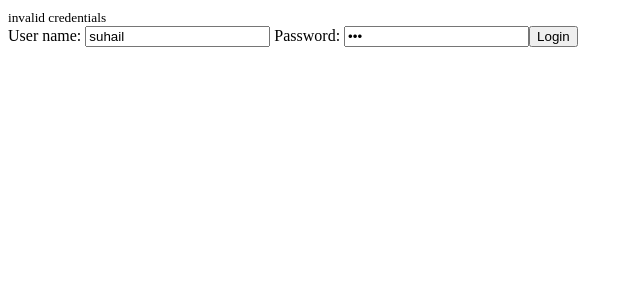
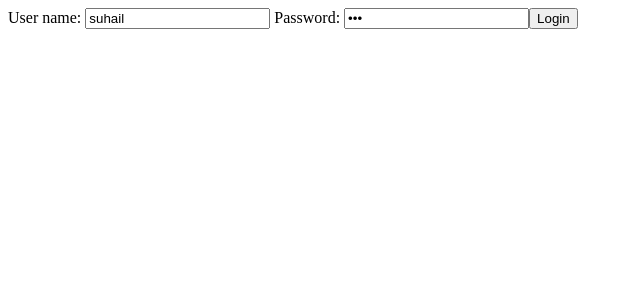
Before and after one commit to suhailakhtar039/springboot-angular, an Angular app in the folder frontend/todo/: page / in a window 1280 px wide. Shown: the top 300 px of the page, without its empty margins (0-640 px from the left). Built offline with nearby package versions, Linux system fonts and the light colour scheme.

Commit message:
credentials

```diff
--- a/frontend/todo/src/app/login/login.component.html
+++ b/frontend/todo/src/app/login/login.component.html
@@ -1,4 +1,4 @@
-<small>{{ errorMessage }}</small>
+<small *ngIf="invalidLogin">{{ errorMessage }}</small>
 <div>
   User name:
   <input type="username" name="username" [(ngModel)]="username" />
--- a/frontend/todo/src/app/login/login.component.ts
+++ b/frontend/todo/src/app/login/login.component.ts
@@ -13,8 +13,15 @@ export class LoginComponent {
   username = 'suhail';
   password = 'abc';
   errorMessage = 'invalid credentials';
+  invalidLogin = false;
+
   handleLogin() {
     console.log(this.username);
     console.log(this.password);
+    if (this.username === 'suhail' && this.password === 'abc') {
+      this.invalidLogin = false;
+    } else {
+      this.invalidLogin = true;
+    }
   }
 }
```
